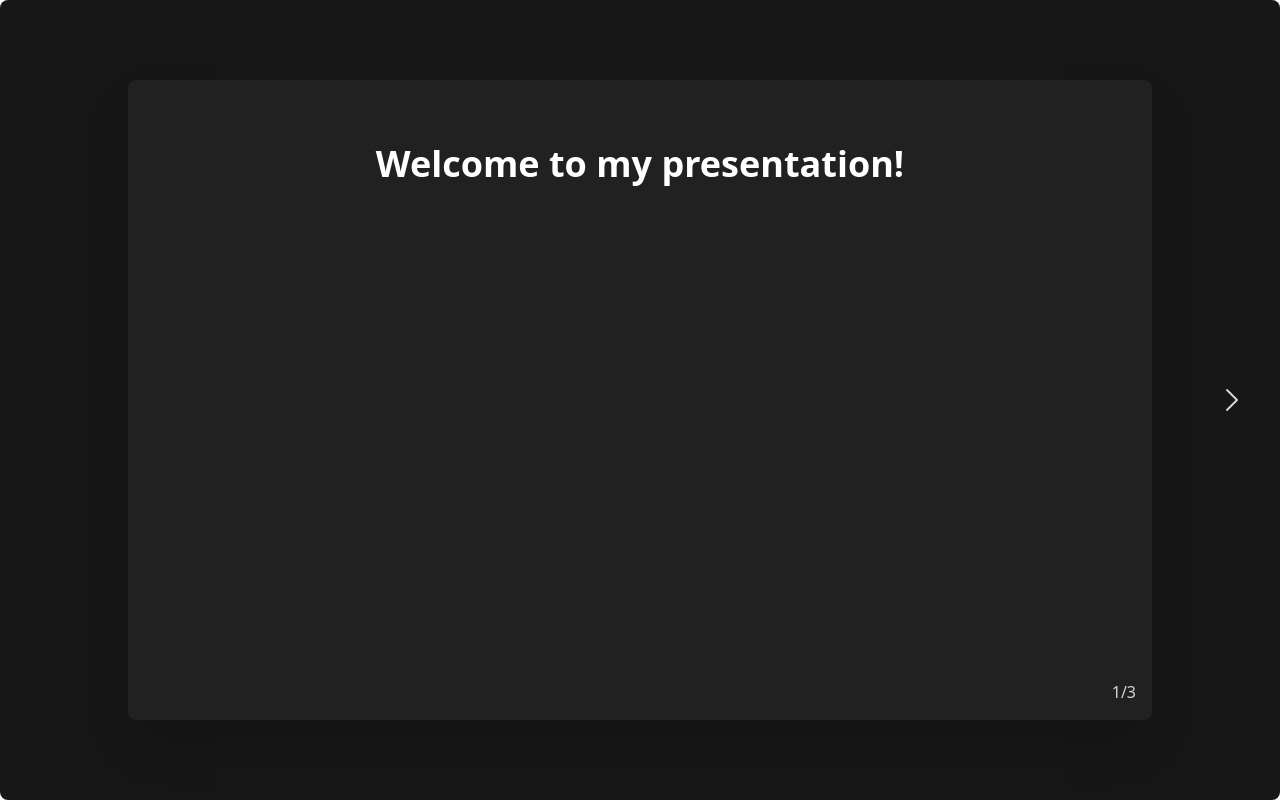
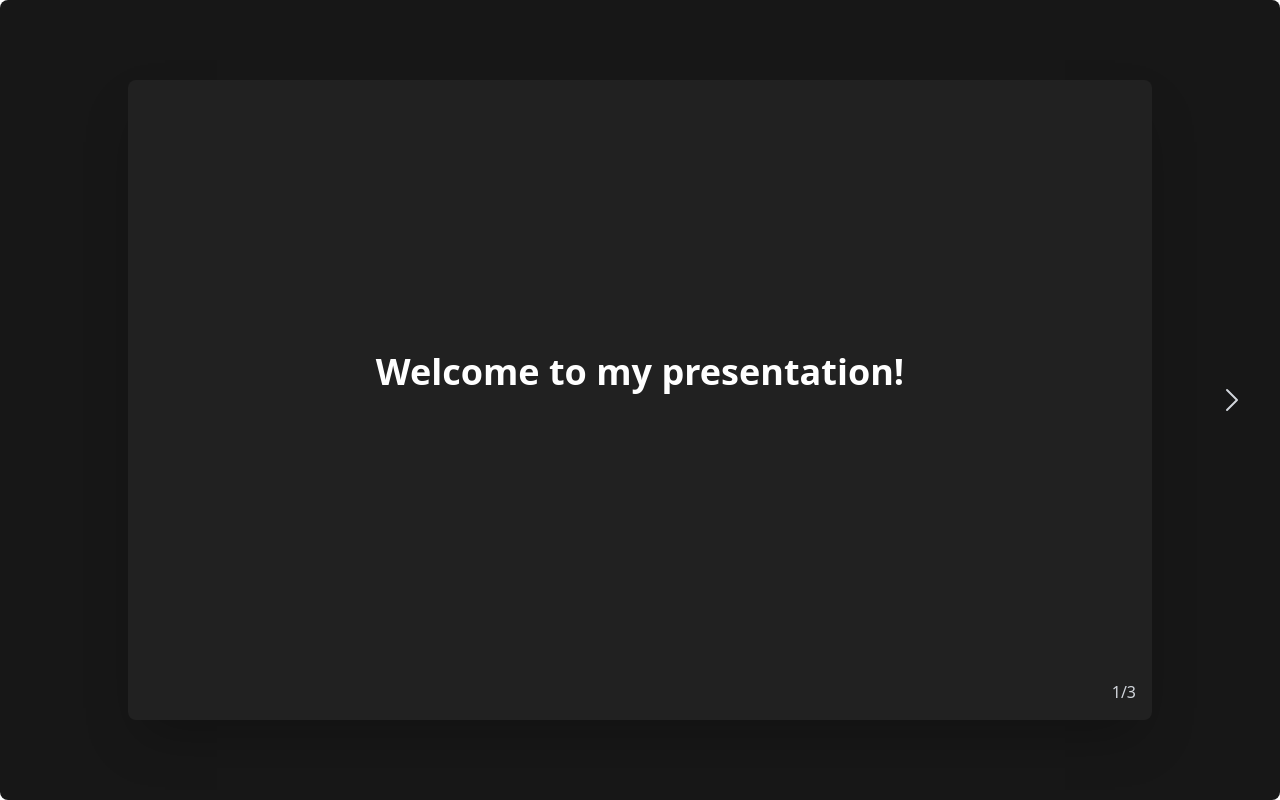
Before and after one commit to lraveri/js-course, a React (Create React App) app: page / in a window 1280 px wide. Built offline with nearby package versions, Linux system fonts and the light colour scheme.

Commit message:
feat: slides (wip)

```diff
--- a/src/components/slides/Slide1.js
+++ b/src/components/slides/Slide1.js
@@ -1,5 +1,7 @@
 export default function Slide1() {
     return (
-        <h1 className="text-4xl font-bold text-white">Welcome to my presentation!</h1>
+        <div className="flex items-center justify-center h-full">
+            <h1 className="text-4xl font-bold text-white">Welcome to my presentation!</h1>
+        </div>
     );
 }
```
